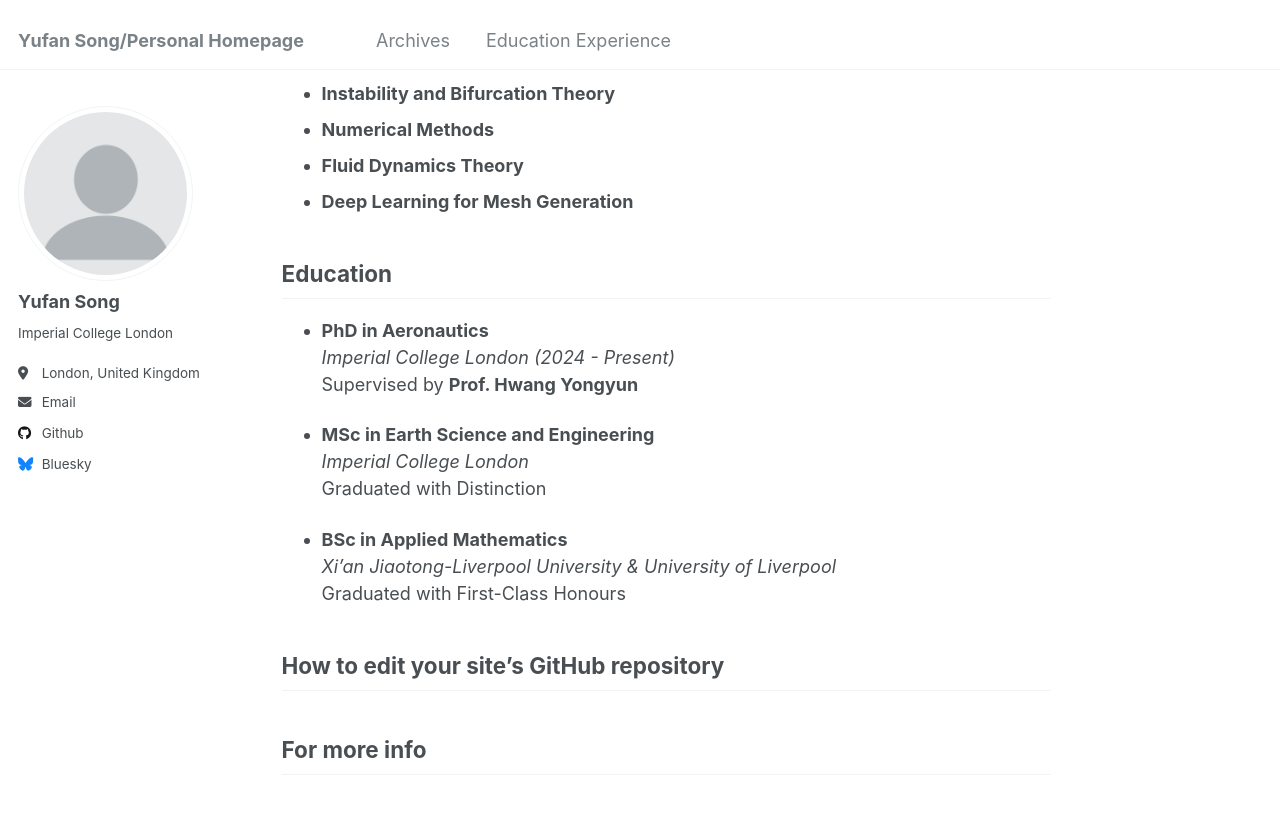
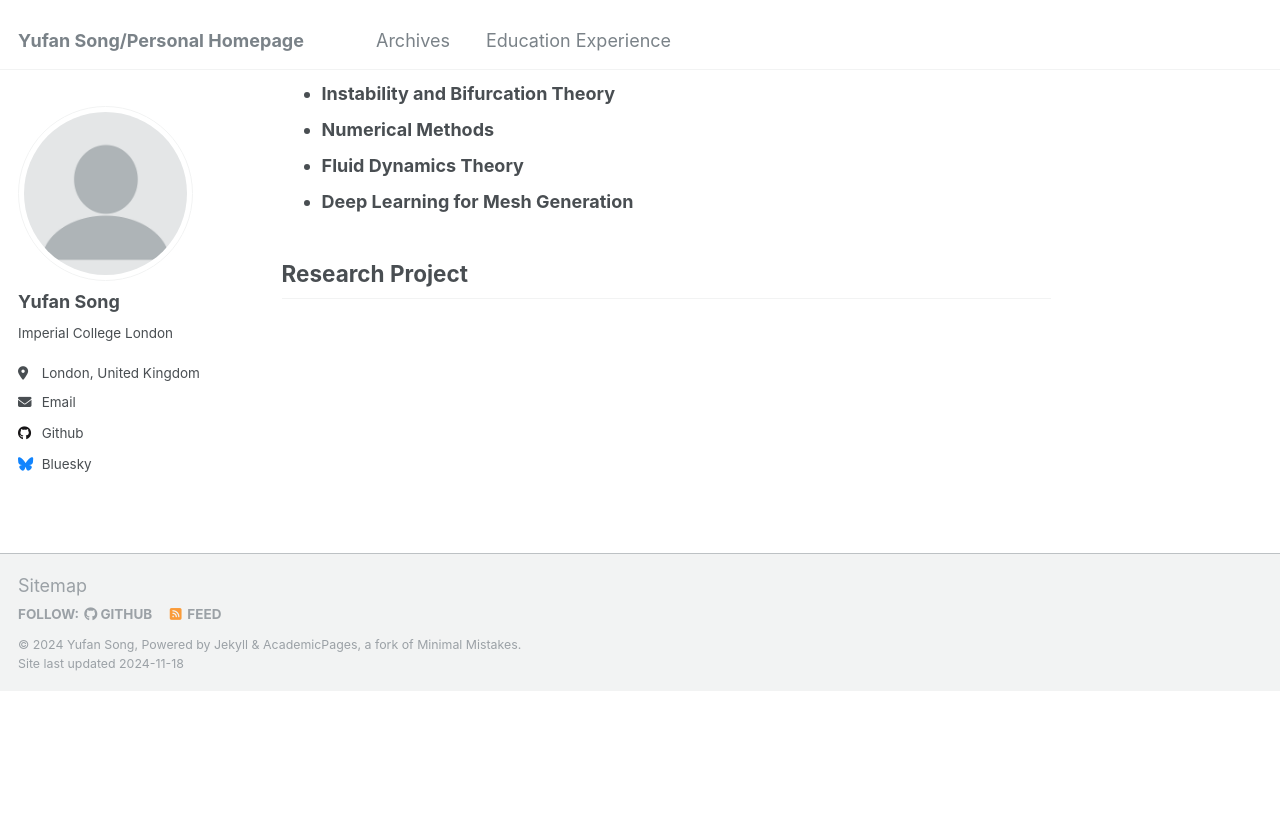
Before and after one commit to Yufan-Song/Yufan-Song, a Jekyll site: the page built from _pages/about.md, in a window 1280 px wide and 900 px high, scrolled down 621 px. Shown: the top 814 px of the window. Built offline with Jekyll 4.4.1, drawn with Linux system fonts in a browser that asks for light colours; after the commit the page ends 1312 px from its top, so only the background shows below that.

Commit message:
Update about.md

```diff
--- a/_pages/about.md
+++ b/_pages/about.md
@@ -21,24 +21,5 @@ Research Interest
 - **Fluid Dynamics Theory**
 - **Deep Learning for Mesh Generation**
 
-Education
+Research Project
 ------
-- **PhD in Aeronautics**
-  *Imperial College London (2024 - Present)*
-  Supervised by **Prof. Hwang Yongyun**
-
-- **MSc in Earth Science and Engineering**
-  *Imperial College London*
-  Graduated with Distinction
-
-- **BSc in Applied Mathematics**
-  *Xi’an Jiaotong-Liverpool University & University of Liverpool*
-  Graduated with First-Class Honours
-
-
-How to edit your site's GitHub repository
-------
-
-
-For more info
-------
```
